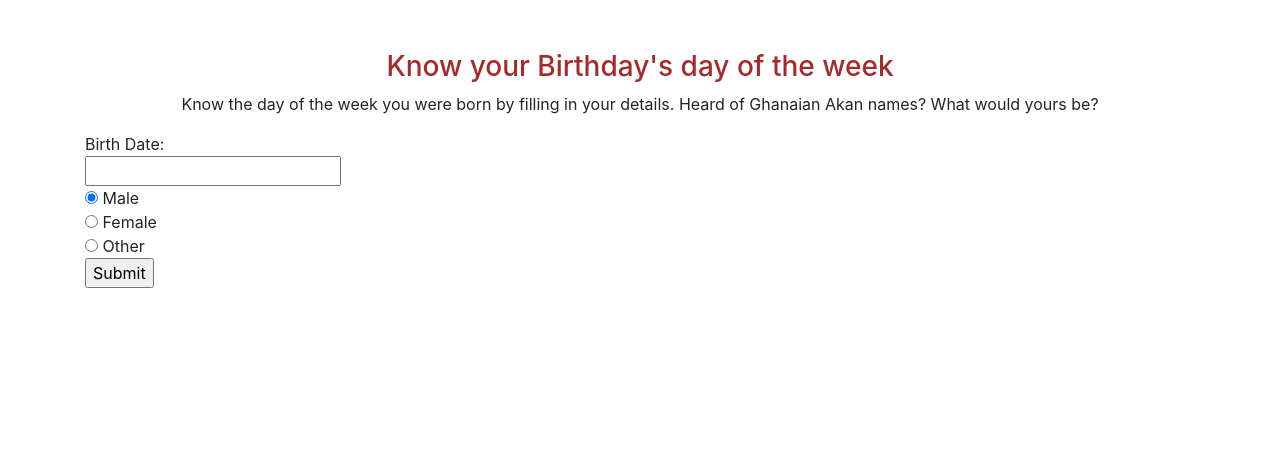
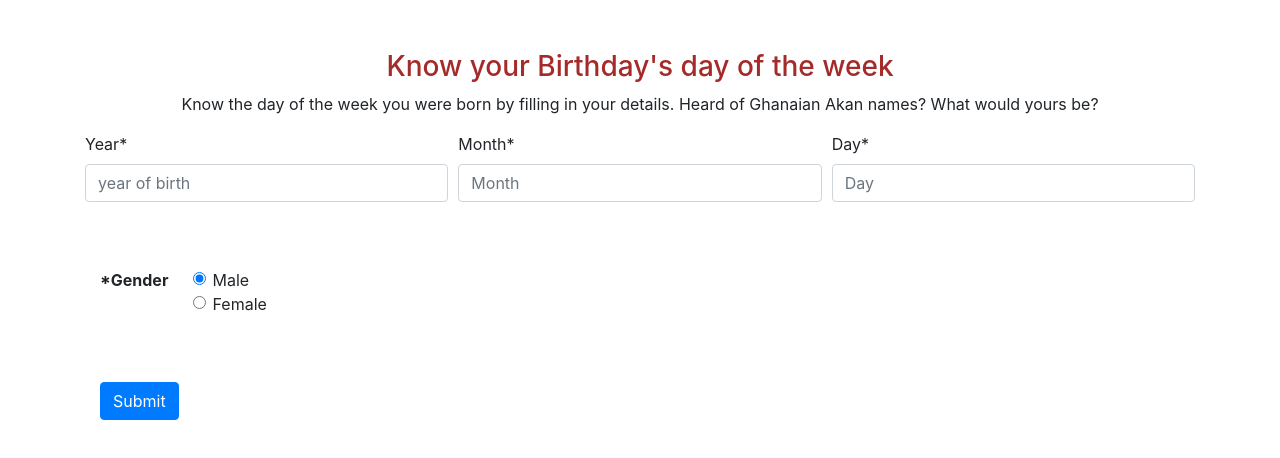
Before and after one commit to Jmos-Mbugua/birthday-calculator, a plain HTML site: page index.html in a window 1280 px wide. Drawn offline with Linux system fonts and the light colour scheme.

Commit message:
Add forms html and form styles

```diff
--- a/css/index.css
+++ b/css/index.css
@@ -11,3 +11,17 @@ h3 {
 p {
     text-align: center;
 }
+
+.radios {
+    text-align: center;
+}
+
+legend {
+    font-weight: bold;
+}
+
+
+
+.btn {
+    margin-top: 50px;
+}
--- a/index.html
+++ b/index.html
@@ -8,6 +8,7 @@
 
     <link rel="stylesheet" href="css/bootstrap.css" type="text/css">
     <link rel="stylesheet" href="css/index.css" type="text/css">
+    <script src="script.js" type="text/javascript"></script>
 </head>
 
 <body>
@@ -17,19 +18,52 @@
             be?
         </p>
 
-        <form action="action_page.php">
-            <fieldset>
-            Birth Date:<br>
-            <input type="text" name="Birth Date"/><br>
-            <input type="radio" name="gender" value="male" checked> Male<br>
-            <input type="radio" name="gender" value="female"> Female<br>
-            <input type="radio" name="gender" value="other"> Other<br>
-            <input type="submit" value="Submit">
-            </fieldset>
+        <form name="myForm"  onsubmit="return validateForm()">
+
+
+            <div class="form-row">
+                <div class="form-group col-md-4">
+                    <label for="inputyear4">Year*</label>
+                    <input type="email" class="form-control" id="inputEmail4" placeholder="year of birth">
+                </div>
+                <div class="form-group col-md-4">
+                    <label for="inputmonth4">Month*</label>
+                    <input type="password" class="form-control" id="inputPassword4" placeholder="Month">
+                </div>
+                <div class="form-group col-md-4">
+                    <label for="inputday4">Day*</label>
+                    <input type="password" class="form-control" id="inputPassword4" placeholder="Day">
+                </div>
+            </div>
+
+            <div class="container align-items-center">
+                <fieldset class="form-group">
+                    <div class="row">
+                        <legend class="col-form-label col-sm-1 pt-0">*Gender</legend>
+                        <div class="col-sm-11">
+                            <div class="form-check">
+                                <input class="form-check-input" type="radio" name="gridRadios" id="gridRadios1" value="option1" checked>
+                                <label class="form-check-label" for="gridRadios1">Male</label>
+                            </div>
+                            <div class="form-check">
+                                <input class="form-check-input" type="radio" name="gridRadios" id="gridRadios2" value="option2">
+                                <label class="form-check-label" for="gridRadios2">Female</label>
+                            </div>
+                        </div>
+                    </div>
+                </fieldset>
+            </div>
+            <div class="col-auto my-1">
+                    <button type="submit" class="btn btn-primary">Submit</button>
+            </div>
 
         </form>
 
+
+
+
     </div>
+
 </body>
 
 </html>
--- a/script.js
+++ b/script.js
@@ -0,0 +1,7 @@
+function validatForm () {
+    var x = document.forms["myForm"]["Birth-date"].value;
+    if (x == "") {
+        alert("Birth date required");
+        return false;
+    }
+}
```
